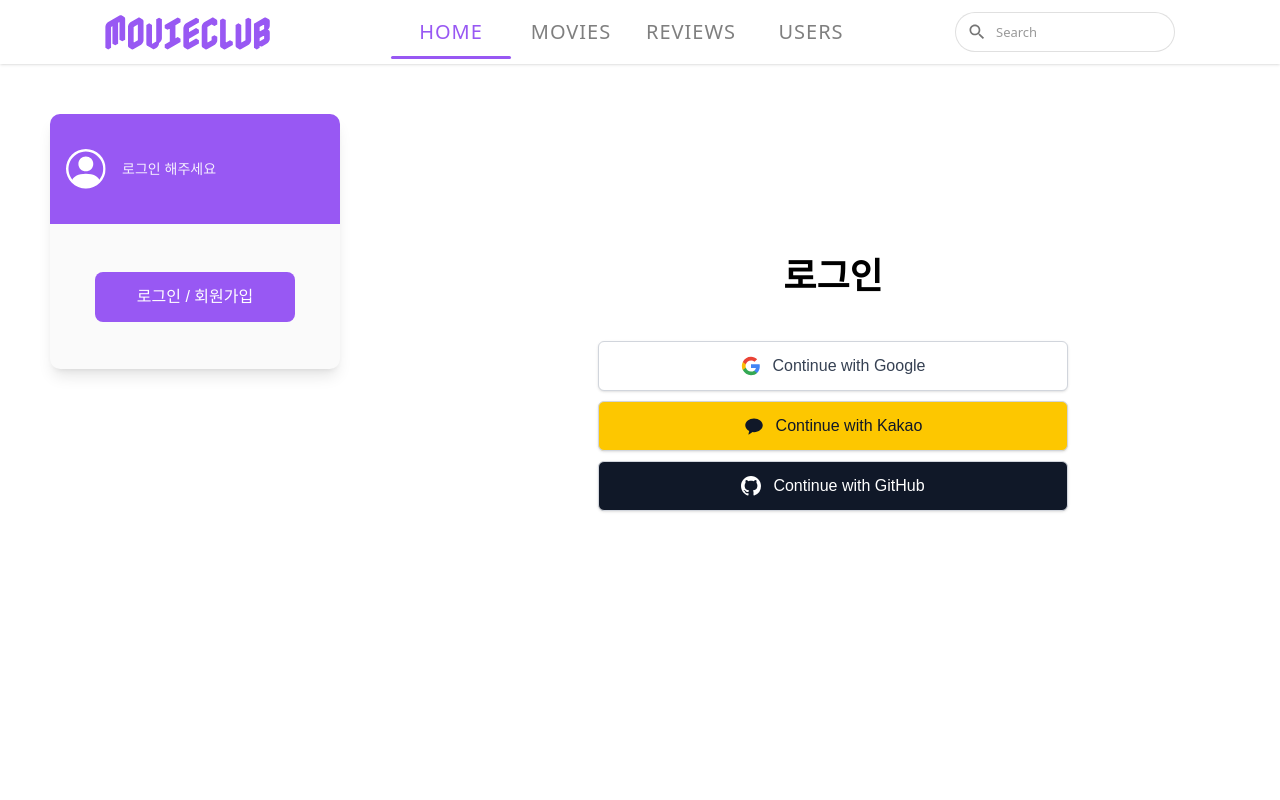
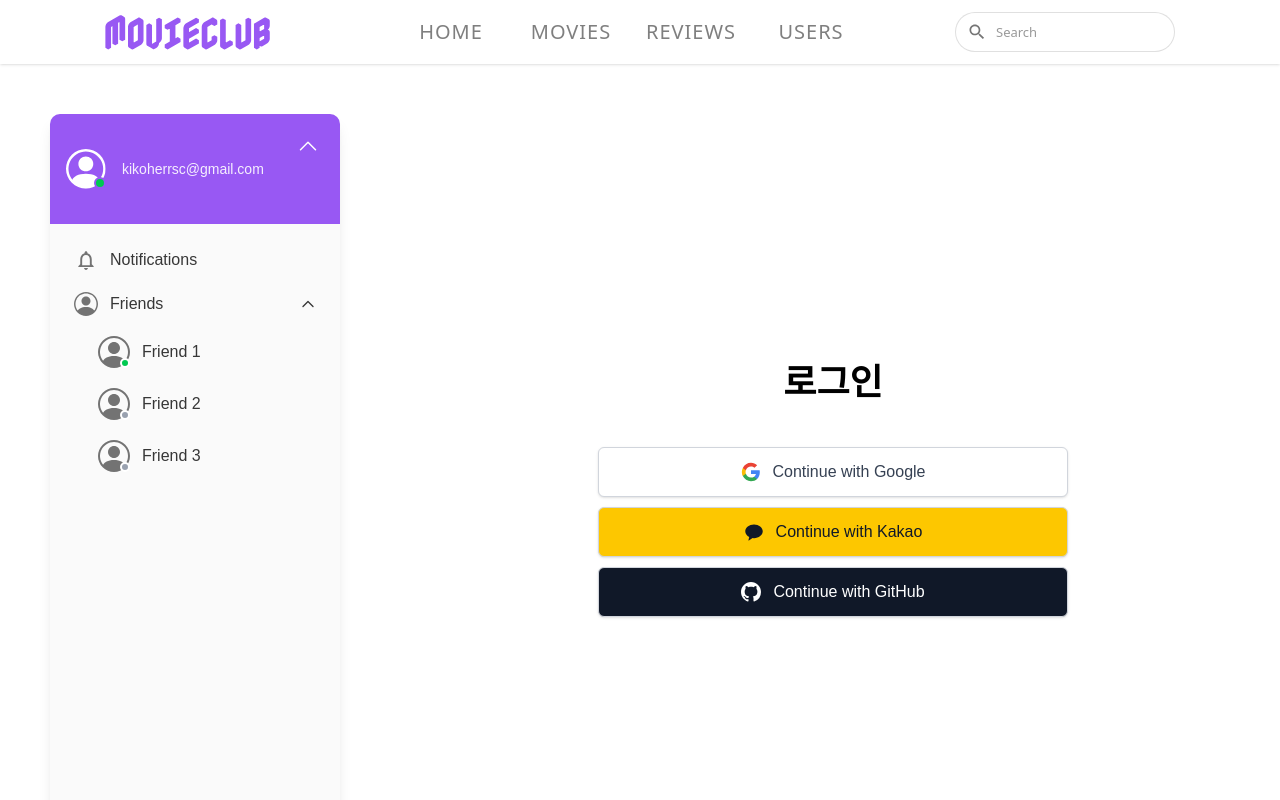
Before and after one commit to peachPetal/FE7_project_movieclub, a React (Vite) app: page /loginPage in a window 1280 px wide. Shown: the top 800 px of the page. Built offline with nearby package versions, Linux system fonts and the light colour scheme; a web font is replaced by a local one.

Commit message:
✅ 네비게이션바 라우터 연결

```diff
--- a/src/components/Header.tsx
+++ b/src/components/Header.tsx
@@ -1,51 +1,67 @@
 import { useState, useRef, useEffect } from "react";
+import { useNavigate, useLocation } from "react-router-dom";
 import logo from "../assets/movieClub.svg";
 import search from "../assets/searchBar.svg";
 
 export default function Header() {
+  // ✅ 네비게이션 메뉴 정의
   const navItems = [
-    { id: 1, name: "HOME" },
-    { id: 2, name: "MOVIES" },
-    { id: 3, name: "REVIEWS" },
-    { id: 4, name: "USERS" },
+    { id: 1, name: "HOME", path: "/" },
+    { id: 2, name: "MOVIES", path: "/movies" },
+    { id: 3, name: "REVIEWS", path: "/reviews" },
+    { id: 4, name: "USERS", path: "/error" },
   ];
 
-  // 활성 탭 상태
-  const [activeTab, setActiveTab] = useState<number>(1);
-  // 인디케이터 스타일 상태
-  const [indicatorStyle, setIndicatorStyle] = useState({ left: 0, width: 0 });
-  // 각 li의 DOM 참조
+  const navigate = useNavigate();
+  const location = useLocation();
+
+  const [indicatorStyle, setIndicatorStyle] = useState({
+    left: 0,
+    width: 0,
+    opacity: 0,
+  });
+
   const navListRef = useRef<HTMLLIElement[]>([]);
 
-  //--- 로직 (Effect) ---//
+  // 인디케이터 위치 조정
   useEffect(() => {
     const updateIndicator = () => {
-      const activeItem = navListRef.current[activeTab - 1];
-      if (activeItem) {
-        setIndicatorStyle({
-          left: activeItem.offsetLeft,
-          width: activeItem.offsetWidth,
-        });
+      const activeIndex = navItems.findIndex(
+        (item) => item.path === location.pathname
+      );
+
+      if (activeIndex !== -1) {
+        const activeItem = navListRef.current[activeIndex];
+        if (activeItem) {
+          setIndicatorStyle({
+            left: activeItem.offsetLeft,
+            width: activeItem.offsetWidth,
+            opacity: 1,
+          });
+        }
+      } else {
+        setIndicatorStyle({ left: 0, width: 0, opacity: 0 });
       }
     };
 
     updateIndicator();
     window.addEventListener("resize", updateIndicator);
     return () => window.removeEventListener("resize", updateIndicator);
-  }, [activeTab]);
+  }, [location.pathname]);
 
-  //--- 렌더링 (Return JSX) ---//
   return (
     <header className="w-full h-[8vh] bg-white shadow-sm font-sans flex items-center justify-between px-[105px]">
-      {/* 좌측: 로고 + 네비게이션 */}
+      {/* 로고 + 네비게이션 */}
       <div className="flex items-center space-x-[121px]">
-        {/* 로고 */}
-        <div className="flex-shrink-0">
-          <img src={logo} alt="MOVIECLUB Logo" className="w-[165px] h-[48px]" />
-        </div>
+        <button onClick={() => navigate("/")} className="flex-shrink-0">
+          <img
+            src={logo}
+            alt="MOVIECLUB Logo"
+            className="w-[165px] h-[48px]"
+          />
+        </button>
 
-        {/* 네비게이션 */}
-        <nav className="flex relative">
+        <nav className="relative">
           <ul className="flex relative">
             {navItems.map((item, index) => (
               <li
@@ -55,23 +71,21 @@ export default function Header() {
                 }}
               >
                 <button
-                  onClick={() => setActiveTab(item.id)}
-                  className={`
-                    w-[120px] h-[45px] flex items-center justify-center
-                    text-[20px] font-medium tracking-wider
-                    transition-colors duration-300
+                  onClick={() => navigate(item.path)}
+                  className={`w-[120px] h-[45px] flex items-center justify-center
+                    text-[20px] font-medium tracking-wider transition-colors duration-300
                     ${
-                      activeTab === item.id
+                      location.pathname === item.path
                         ? "text-[#9858F3]"
                         : "text-black/50 hover:text-black/80"
-                    }
-                  `}
+                    }`}
                 >
                   {item.name}
                 </button>
               </li>
             ))}
-            {/* 인디케이터 바 */}
+
+            {/* 인디케이터 */}
             <div
               className="absolute -bottom-1 h-[3px] bg-[#9858F3] rounded-full transition-all duration-300 ease-in-out"
               style={indicatorStyle}
@@ -80,8 +94,8 @@ export default function Header() {
         </nav>
       </div>
 
-      {/* 우측: 검색창 */}
-      <div className="flex-shrink-0 w-[220px] h-[40px] relative">
+      {/* 검색창 */}
+      <div className="relative w-[220px] h-[40px] flex-shrink-0">
         <img
           src={search}
           alt="Search"
@@ -90,11 +104,9 @@ export default function Header() {
         <input
           type="text"
           placeholder="Search"
-          className="
-            w-full h-full bg-white border border-black/12 rounded-full
+          className="w-full h-full bg-white border border-black/12 rounded-full
             pl-10 pr-4 text-[13px] placeholder:text-black/40
-            focus:outline-none focus:ring-2 focus:ring-[#9858F3]/50
-          "
+            focus:outline-none focus:ring-2 focus:ring-[#9858F3]/50"
         />
       </div>
     </header>
--- a/src/components/Sidebar.tsx
+++ b/src/components/Sidebar.tsx
@@ -169,7 +169,7 @@ const LoggedOutContent: React.FC<LoggedOutContentProps> = ({ onLoginClick }) =>
 
 export default function Sidebar() {
   const [isCollapsed, setIsCollapsed] = useState(false);
-  const [isLoggedIn, setIsLoggedIn] = useState(false);
+  const [isLoggedIn, setIsLoggedIn] = useState(true);
 
   const friendsData: Friend[] = [
     { id: 1, name: "Friend 1", status: "online" },
```
